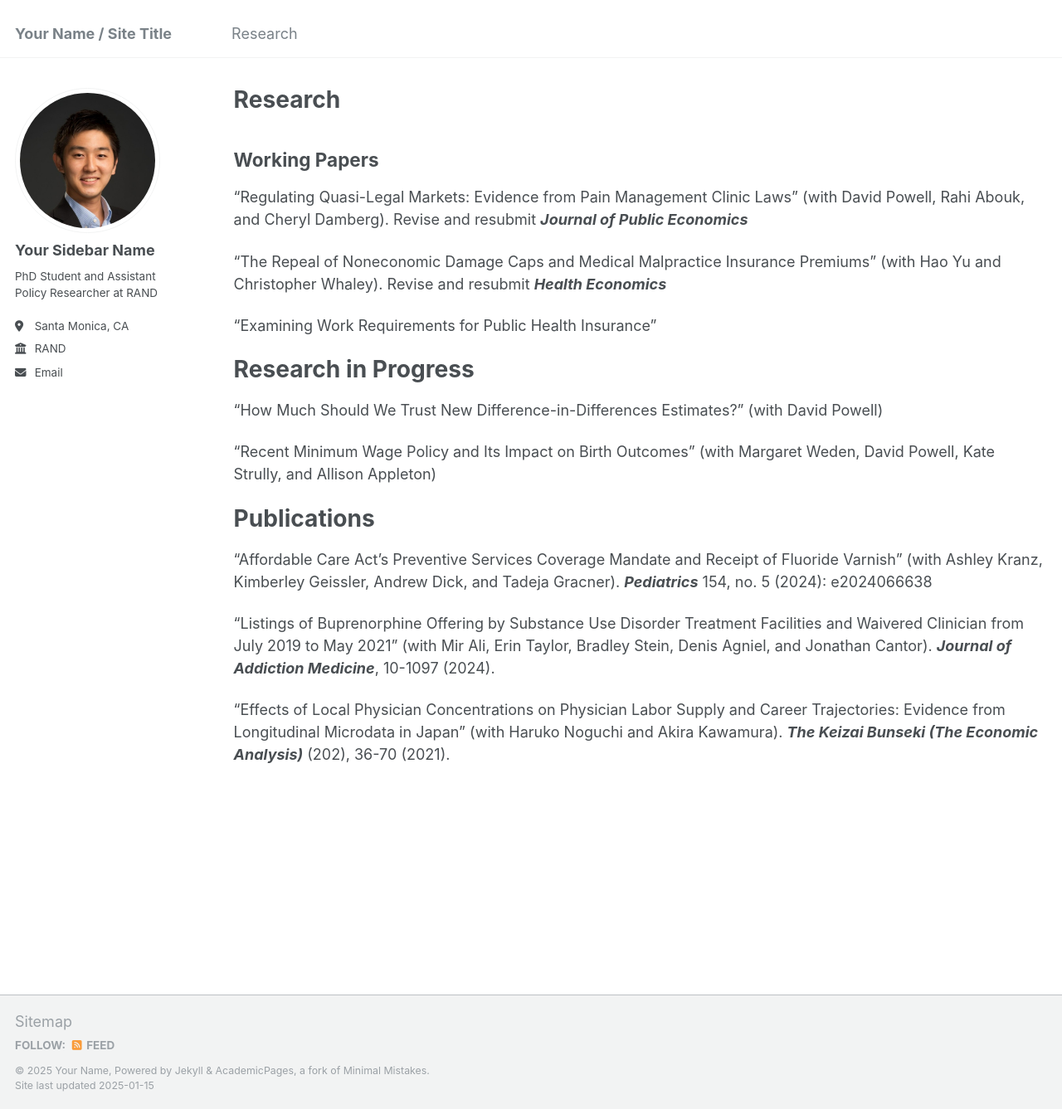
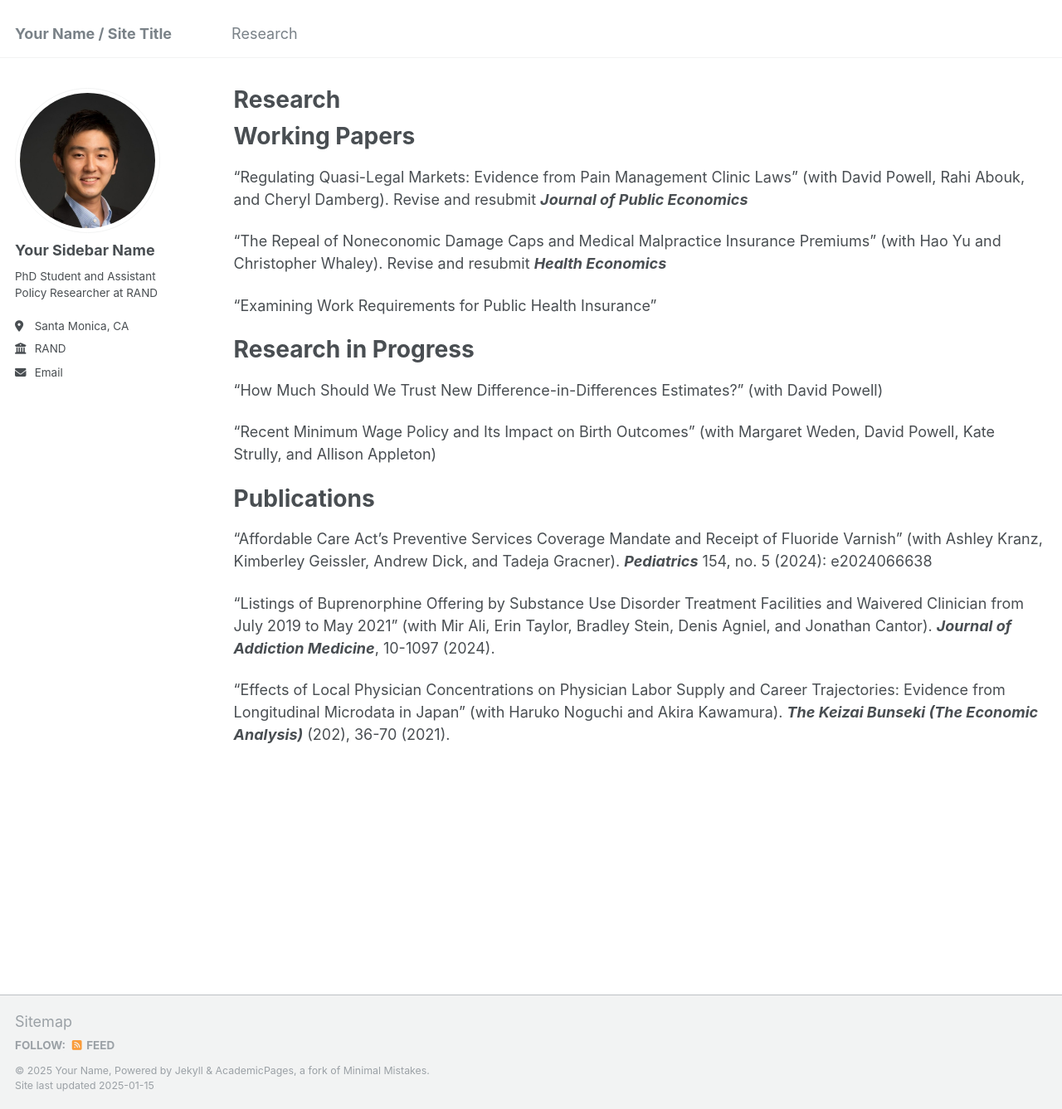
Before and after one commit to yujimizushima/yujimizushima.github.io, a Jekyll site: the page built from _pages/research.md, in a window 1280 px wide and 1337 px high. Shown: the whole window at 83% size. Built offline with Jekyll 4.4.1, drawn with Linux system fonts in a browser that asks for light colours.

```diff
--- a/_pages/research.md
+++ b/_pages/research.md
@@ -5,7 +5,7 @@ permalink: /research/
 author_profile: true
 ---
 
-## Working Papers
+# Working Papers
 
 
 "Regulating Quasi-Legal Markets: Evidence from Pain Management Clinic Laws" (with David Powell, Rahi Abouk, and Cheryl Damberg). Revise and resubmit _**Journal of Public Economics**_
```
